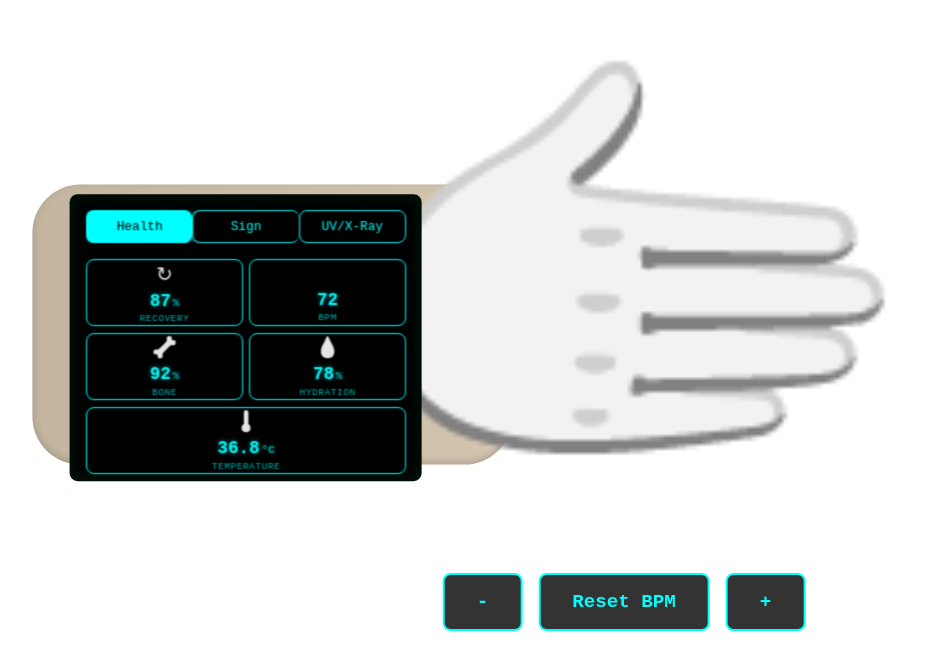
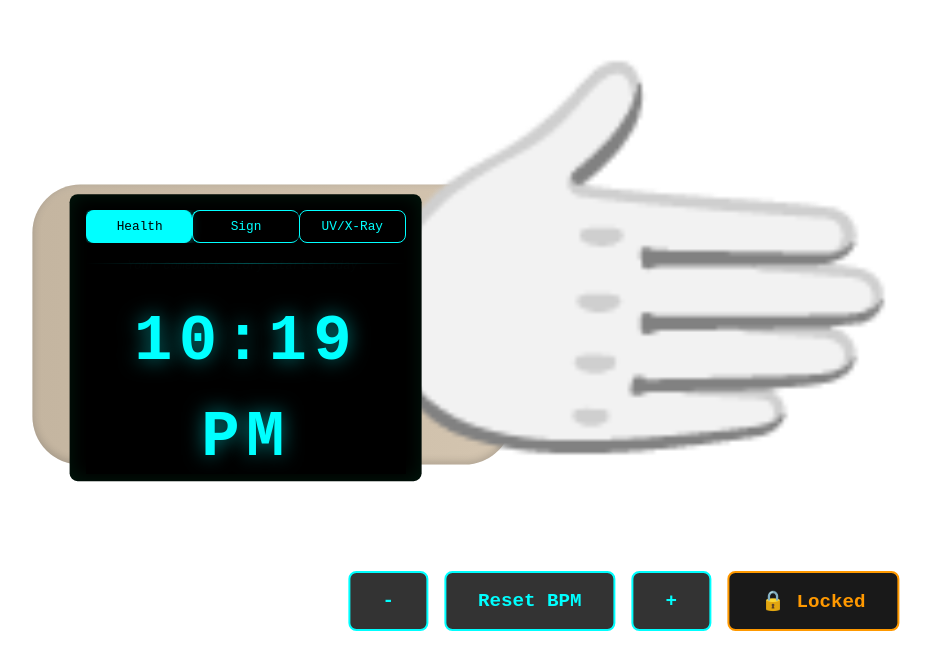
Before and after one commit to Rai1975/iCast---UI-Project-2, a Svelte app in the folder my-svelte-app/: page / in a window 1280 px wide. Shown: the part 137-806 px from the top of the page, without its empty margins (16-947 px from the left). Built offline with nearby package versions, Linux system fonts and the light colour scheme; grey boxes are pictures that could not be loaded.

Commit message:
Screen saver gimmick

```diff
--- a/my-svelte-app/src/HandCast.svelte
+++ b/my-svelte-app/src/HandCast.svelte
@@ -2,25 +2,79 @@
   import HealthStatsPage from "./HealthStatsPage.svelte";
   import SignaturePage from "./SignaturePage.svelte";
   import UVXray from "./UVXray.svelte";
+  import ScreenSaver from "./ScreenSaver.svelte";
+  import { onMount, onDestroy } from 'svelte';
 
   let currentPage = 'health'; // 'health', 'signature', 'uvxray'
   let bpm = 72; // Manage BPM state in parent
+  let isLocked = false;
+  let idleTimeout;
+  const IDLE_TIME = 5000; // 1 minute in milliseconds
 
   function changePage(page) {
     currentPage = page;
+    resetIdleTimer();
   }
 
   function increaseBPM() {
     if (bpm < 200) bpm += 5;
+    resetIdleTimer();
   }
 
   function decreaseBPM() {
     if (bpm > 40) bpm -= 5;
+    resetIdleTimer();
   }
 
   function resetBPM() {
     bpm = 72;
+    resetIdleTimer();
   }
+
+  function toggleLock() {
+    isLocked = !isLocked;
+    if (!isLocked) {
+      resetIdleTimer();
+    } else {
+      clearTimeout(idleTimeout);
+    }
+  }
+
+  function resetIdleTimer() {
+    clearTimeout(idleTimeout);
+    if (!isLocked) {
+      idleTimeout = setTimeout(() => {
+        isLocked = true;
+      }, IDLE_TIME);
+    }
+  }
+
+  // Reset timer on any interaction
+  function handleInteraction(e) {
+    if (isLocked) {
+      // Unlock on any interaction when locked
+      isLocked = false;
+      resetIdleTimer();
+    } else {
+      resetIdleTimer();
+    }
+  }
+
+  onMount(() => {
+    resetIdleTimer();
+    window.addEventListener('mousemove', handleInteraction);
+    window.addEventListener('keydown', handleInteraction);
+    window.addEventListener('click', handleInteraction);
+    window.addEventListener('touchstart', handleInteraction);
+  });
+
+  onDestroy(() => {
+    clearTimeout(idleTimeout);
+    window.removeEventListener('mousemove', handleInteraction);
+    window.removeEventListener('keydown', handleInteraction);
+    window.removeEventListener('click', handleInteraction);
+    window.removeEventListener('touchstart', handleInteraction);
+  });
 </script>
 
 <div class="hand-cast-container">
@@ -53,7 +107,9 @@
             </button>
           </nav>
           <div class="page-content">
-          {#if currentPage === 'health'}
+            {#if isLocked}
+              <ScreenSaver />
+            {:else if currentPage === 'health'}
               <HealthStatsPage bind:bpm={bpm} />
             {:else if currentPage === 'signature'}
               <SignaturePage />
@@ -61,7 +117,6 @@
               <UVXray />
             {/if}
           </div>
-
         </div>
       </div>
     </div>
@@ -71,11 +126,47 @@
         <button class="control-btn" on:click={decreaseBPM}>-</button>
         <button class="control-btn reset" on:click={resetBPM}>Reset BPM</button>
         <button class="control-btn" on:click={increaseBPM}>+</button>
+        <button class="control-btn lock-btn" on:click={toggleLock}>
+          {isLocked ? '🔒 Locked' : '🔓 Lock'}
+        </button>
+      </div>
+    {:else}
+      <div class="bottom-controls">
+        <button class="control-btn lock-btn" on:click={toggleLock}>
+          {isLocked ? '🔒 Locked' : '🔓 Lock'}
+        </button>
       </div>
     {/if}
   </div>
 
 <style>
+  .screensaver-overlay {
+    position: fixed;
+    top: 0;
+    left: 0;
+    width: 100vw;
+    height: 100vh;
+    z-index: 9999;
+    background: black;
+  }
+
+  .unlock-hint {
+    position: fixed;
+    bottom: 2rem;
+    left: 50%;
+    transform: translateX(-50%);
+    color: rgba(0, 255, 255, 0.5);
+    font-family: 'Courier New', monospace;
+    font-size: 0.9rem;
+    z-index: 10000;
+    animation: pulse 2s ease-in-out infinite;
+  }
+
+  @keyframes pulse {
+    0%, 100% { opacity: 0.3; }
+    50% { opacity: 0.8; }
+  }
+
   .hand-cast-container {
     position: relative;
     width: 100vw;
@@ -180,6 +271,7 @@
     display: flex;
     gap: 1rem;
     z-index: 1000;
+    pointer-events: all;
   }
 
   .control-btn {
@@ -210,6 +302,18 @@
     min-width: 150px;
   }
 
+  .control-btn.lock-btn {
+    min-width: 150px;
+    background: rgba(0, 0, 0, 0.9);
+    border-color: #ff9900;
+    color: #ff9900;
+  }
+
+  .control-btn.lock-btn:hover {
+    background: rgba(255, 153, 0, 0.2);
+    box-shadow: 0 0 15px rgba(255, 153, 0, 0.5);
+  }
+
   /* Scrollbar styling */
   .screen-content::-webkit-scrollbar,
   .page-content::-webkit-scrollbar {
--- /dev/null
+++ b/my-svelte-app/src/ScreenSaver.svelte
@@ -0,0 +1,187 @@
+<script>
+  import { onMount, onDestroy } from 'svelte';
+
+  export let signatures = [
+    'sig1.png',
+    'sig2.svg',
+    'sig3.png',
+    'sig4.png'
+  ];
+
+  const quotes = [
+    "Every step forward is a step toward healing.",
+    "Your strength is greater than any challenge.",
+    "Recovery is not a race, it's a journey.",
+    "Believe in your body's power to heal.",
+    "Each day brings new hope and progress.",
+    "You are stronger than you think.",
+    "Healing takes time, and that's okay.",
+    "Your comeback story starts today.",
+    "Progress, not perfection.",
+    "Tomorrow is a new beginning."
+  ];
+
+  let currentTime = new Date();
+  let currentQuote = quotes[Math.floor(Math.random() * quotes.length)];
+  let currentSigIndex = 0;
+  let timeInterval;
+  let quoteInterval;
+  let sigInterval;
+
+  function updateTime() {
+    currentTime = new Date();
+  }
+
+  function changeQuote() {
+    currentQuote = quotes[Math.floor(Math.random() * quotes.length)];
+  }
+
+  function nextSignature() {
+    currentSigIndex = (currentSigIndex + 1) % signatures.length;
+  }
+
+  function formatTime(date) {
+    let hours = date.getHours();
+    let minutes = date.getMinutes();
+    let ampm = hours >= 12 ? 'PM' : 'AM';
+    hours = hours % 12;
+    hours = hours ? hours : 12;
+    minutes = minutes < 10 ? '0' + minutes : minutes;
+    return `${hours}:${minutes} ${ampm}`;
+  }
+
+  function formatDate(date) {
+    const days = ['Sunday', 'Monday', 'Tuesday', 'Wednesday', 'Thursday', 'Friday', 'Saturday'];
+    const months = ['January', 'February', 'March', 'April', 'May', 'June', 'July', 'August', 'September', 'October', 'November', 'December'];
+    return `${days[date.getDay()]}, ${months[date.getMonth()]} ${date.getDate()}`;
+  }
+
+  onMount(() => {
+    updateTime();
+    timeInterval = setInterval(updateTime, 1000);
+    quoteInterval = setInterval(changeQuote, 15000); // Change quote every 15 seconds
+    sigInterval = setInterval(nextSignature, 5000); // Change signature every 5 seconds
+  });
+
+  onDestroy(() => {
+    if (timeInterval) clearInterval(timeInterval);
+    if (quoteInterval) clearInterval(quoteInterval);
+    if (sigInterval) clearInterval(sigInterval);
+  });
+</script>
+
+<div class="screensaver">
+  <div class="quote-section">
+    <p class="quote">{currentQuote}</p>
+  </div>
+
+  <div class="time-section">
+    <div class="time">{formatTime(currentTime)}</div>
+    <div class="date">{formatDate(currentTime)}</div>
+  </div>
+
+  <div class="signature-section">
+    <img src="/assets/signatures/{signatures[currentSigIndex]}" alt="Signature" class="signature-img" />
+  </div>
+</div>
+
+<style>
+  .screensaver {
+    width: 100%;
+    height: 100%;
+    background: #000;
+    display: flex;
+    flex-direction: column;
+    justify-content: space-between;
+    /* padding: 3vmin; */
+    position: relative;
+    overflow: hidden;
+  }
+
+  .screensaver::before {
+    content: '';
+    position: absolute;
+    top: 0;
+    left: 0;
+    right: 0;
+    height: 1px;
+    background: linear-gradient(90deg, transparent, #00ffff, transparent);
+    animation: scan 4s linear infinite;
+    opacity: 0.3;
+  }
+
+  @keyframes scan {
+    0% { transform: translateY(0); }
+    100% { transform: translateY(20vmin); }
+  }
+
+  .quote-section {
+    text-align: center;
+    padding: 1vmin;
+  }
+
+  .quote {
+    color: #00ffff;
+    font-size: clamp(10px, 1.5vmin, 18px);
+    font-style: italic;
+    margin: 0;
+    opacity: 0.9;
+    line-height: 1.6;
+    text-shadow: 0 0 10px rgba(0, 255, 255, 0.3);
+    animation: fadeIn 1s ease-in;
+  }
+
+  @keyframes fadeIn {
+    from { opacity: 0; transform: translateY(-10px); }
+    to { opacity: 0.9; transform: translateY(0); }
+  }
+
+  .time-section {
+    text-align: center;
+    flex: 1;
+    display: flex;
+    flex-direction: column;
+    justify-content: center;
+    align-items: center;
+  }
+
+  .time {
+    font-size: clamp(28px, 8vmin, 64px);
+    color: #00ffff;
+    font-weight: bold;
+    margin-bottom: 1vmin;
+    text-shadow: 0 0 20px rgba(0, 255, 255, 0.5);
+    font-family: 'Courier New', monospace;
+    letter-spacing: 0.1em;
+  }
+
+  .date {
+    font-size: clamp(10px, 1.8vmin, 20px);
+    color: #00ffff;
+    opacity: 0.7;
+    font-family: 'Courier New', monospace;
+  }
+
+  .signature-section {
+    text-align: center;
+    padding: 1vmin;
+    min-height: 6vmin;
+    display: flex;
+    align-items: center;
+    justify-content: center;
+  }
+
+  .signature-img {
+    max-width: 50%;
+    max-height: 6vmin;
+    object-fit: contain;
+    filter: invert(1) drop-shadow(0 0 8px rgba(0, 255, 255, 0.3));
+    opacity: 0.8;
+    animation: sigFade 0.5s ease-in;
+  }
+
+  @keyframes sigFade {
+    from { opacity: 0; }
+    to { opacity: 0.8; }
+  }
+</style>
```
Lines whose indentation alone changed are shown as unchanged.
